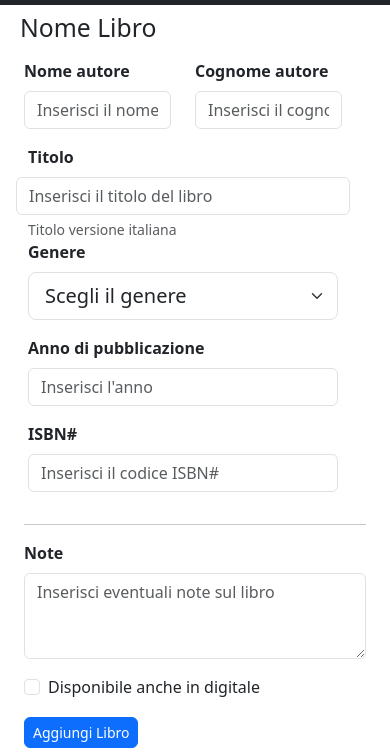
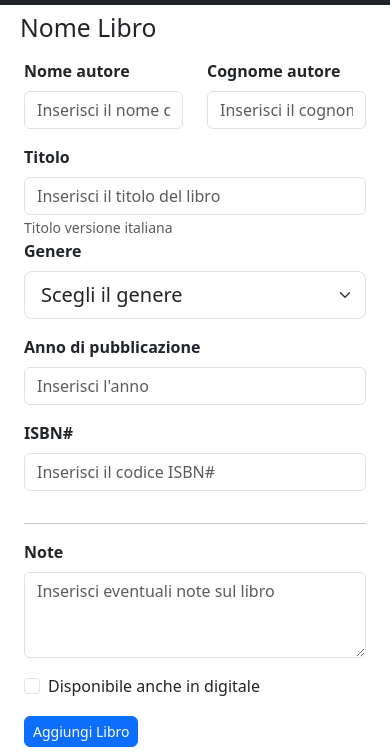
Before and after one commit to alessandrofalcoo/html-css-bootstrap-dashboard, a plain HTML site: page newpage.html in a window 390 px wide. Shown: the part 91-844 px from the top of the page. Drawn offline with nearby package versions, Linux system fonts and the light colour scheme.

Commit message:
fix responsive layout add name and id to input and label tags

```diff
--- a/newpage.html
+++ b/newpage.html
@@ -60,28 +60,28 @@
     <main>
         <div class="container">
             <h2 class="p-2">Nome Libro</h2>
-            <form action="" method="get">
-                <div class="container-fluid row row-cols-2">
+            <form action="" method="get" class="container-fluid">
+                <div class=" row row-cols-2">
                     <div class="mb-3 ">
-                        <label for="" class="form-label"><strong>Nome autore</strong></label>
-                        <input type="text" class="form-control" name="" id="" aria-describedby="helpId"
-                            placeholder="Inserisci il nome dell'autore" />
+                        <label for="Author_name" class="form-label"><strong>Nome autore</strong></label>
+                        <input type="text" class="form-control" name="Author_name" id="Author_name"
+                            aria-describedby="helpId" placeholder="Inserisci il nome dell'autore" />
                     </div>
                     <div class="mb-3">
-                        <label for="" class="form-label"><strong>Cognome autore</strong></label>
-                        <input type="text" class="form-control" name="" id="" aria-describedby="helpId"
-                            placeholder="Inserisci il cognome dell'autore" />
+                        <label for="Author_surname" class="form-label"><strong>Cognome autore</strong></label>
+                        <input type="text" class="form-control" name="Author_surname" id="Author_surname"
+                            aria-describedby="helpId" placeholder="Inserisci il cognome dell'autore" />
                     </div>
                 </div>
-                <div class="container-fluid row px-3 d-lg-row-cols-4">
-                    <label for="" class="form-label"><strong>Titolo</strong></label>
-                    <input type="text" class="form-control" name="" id="" aria-describedby="helpId"
+                <div>
+                    <label for="Title" class="form-label"><strong>Titolo</strong></label>
+                    <input type="text" class="form-control" name="Title" id="Title" aria-describedby="helpId"
                         placeholder="Inserisci il titolo del libro" />
                     <small id="helpId" class="form-text text-muted">Titolo versione italiana</small>
-
+                    <div class="row row-cols-1 row-cols-xl-3">
                         <div class="mb-3">
-                        <label for="" class="form-label"><strong>Genere</strong></label>
-                        <select class="form-select form-select-lg" name="" id="">
+                            <label for="Genre" class="form-label"><strong>Genere</strong></label>
+                            <select class="form-select form-select-lg" name="Genre" id="Genre">
                                 <option selected>Scegli il genere</option>
                                 <option value="">Giallo</option>
                                 <option value="">Horror</option>
@@ -90,34 +90,31 @@
                         </div>
 
                         <div class="mb-3">
-                        <label for="" class="form-label"><strong>Anno di pubblicazione</strong></label>
-                        <input type="text" class="form-control" name="" id="" aria-describedby="helpId"
+                            <label for="Year" class="form-label"><strong>Anno di pubblicazione</strong></label>
+                            <input type="text" class="form-control" name="Year" id="Year" aria-describedby="helpId"
                                 placeholder="Inserisci l'anno" />
                         </div>
                         <div class="mb-3">
-                        <label for="" class="form-label"><strong>ISBN#</strong></label>
-                        <input type="text" class="form-control" name="" id="" aria-describedby="helpId"
+                            <label for="ISBN" class="form-label"><strong>ISBN#</strong></label>
+                            <input type="text" class="form-control" name="ISBN" id="ISBN" aria-describedby="helpId"
                                 placeholder="Inserisci il codice ISBN#" />
                         </div>
                     </div>
-                <div class="container-fluid">
+                </div>
                 <hr>
-                </div>
 
-                <div class="container-fluid">
                 <div class="mb-3">
-                        <label for="" class="form-label"><strong>Note</strong></label>
-                        <textarea class="form-control" name="" id="" rows="3"
+                    <label for="Note" class="form-label"><strong>Note</strong></label>
+                    <textarea class="form-control" name="Note" id="Note" rows="3"
                         placeholder="Inserisci eventuali note sul libro"></textarea>
                 </div>
                 <div class="form-check">
                     <input class="form-check-input" type="checkbox" value="" id="" />
                     <label class="form-check-label" for=""> Disponibile anche in digitale </label>
                 </div>
-                    <a class="btn btn-primary btn-sm center mt-3 rounded-2" type="submit" role="button">Aggiungi
-                        Libro</a>
+                <button class="btn btn-primary btn-sm center mt-3 rounded-2" type="submit" role="button">Aggiungi
+                    Libro</button>
 
-                </div>
 
             </form>
         </div>
```
Lines whose indentation alone changed are shown as unchanged.
